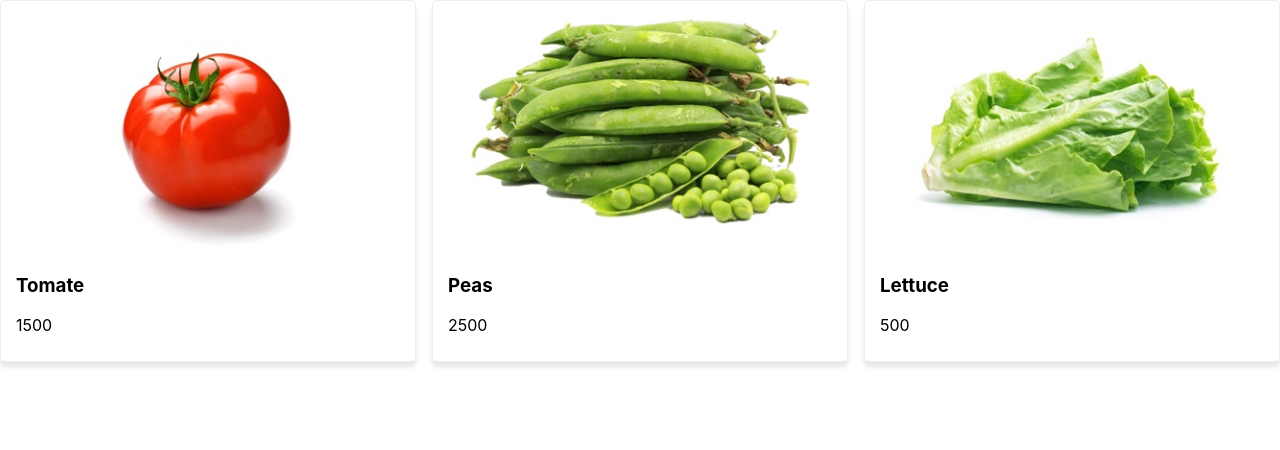
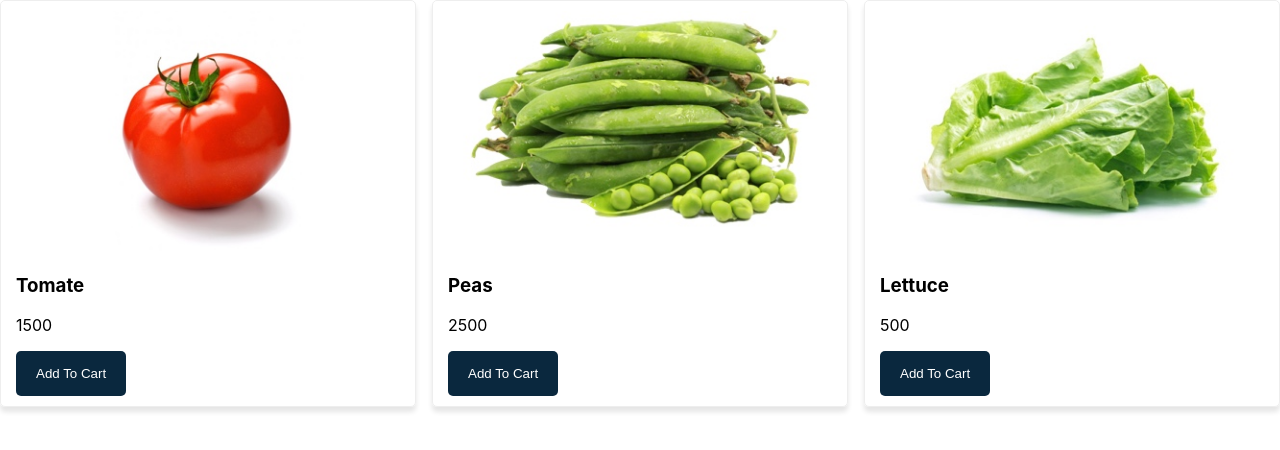
Before and after one commit to rickylolo/react-shop, a React (Create React App) app: page / in a window 1280 px wide. Shown: the top 450 px of the page. Built offline with nearby package versions, Linux system fonts and the light colour scheme.

Commit message:
Feat/ButtonStyle

```diff
--- /dev/null
+++ b/src/components/Button.js
@@ -0,0 +1,19 @@
+import { Component } from 'react';
+
+const styles = {
+  button: {
+    backgroundColor: '#0A283E',
+    color: '#fff',
+    padding: '15px 20px',
+    border: 'none',
+    borderRadius: '5px',
+    cursor: 'pointer',
+  },
+};
+class Button extends Component {
+  render() {
+    return <button style={styles.button} {...this.props}></button>;
+  }
+}
+
+export default Button;
--- a/src/components/Product.js
+++ b/src/components/Product.js
@@ -1,4 +1,5 @@
 import { Component } from 'react';
+import Button from './Button';
 
 const styles = {
   product: {
@@ -15,7 +16,7 @@ const styles = {
 
 class Product extends Component {
   render() {
-    const { product } = this.props;
+    const { product, addToCart } = this.props;
     console.log(this.props);
 
     return (
@@ -23,6 +24,7 @@ class Product extends Component {
         <img style={styles.img} alt={product.name} src={product.img}></img>
         <h3>{product.name}</h3>
         <p>{product.price}</p>
+        <Button onClick={() => addToCart(product)}>Add To Cart</Button>
       </div>
     );
   }
```
